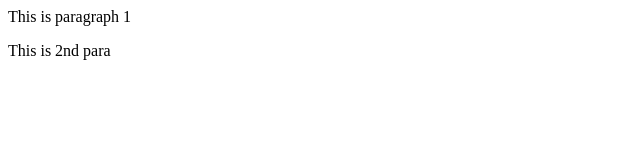
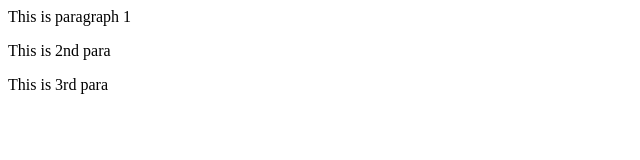
Before and after one commit to Aashish2009/assignment, a website: page index.html in a window 1280 px wide. Shown: the whole page, without its empty margins (0-640 px from the left). Drawn offline with Linux system fonts and the light colour scheme.

Commit message:
begin here

```diff
--- a/index.html
+++ b/index.html
@@ -6,7 +6,7 @@
     <body>
         <p> This is paragraph 1 </p>
         <p> This is 2nd para </p>
-
+        <p> This is 3rd para </p>
 
 
 
```
Also changed, not shown: 2 other files.
